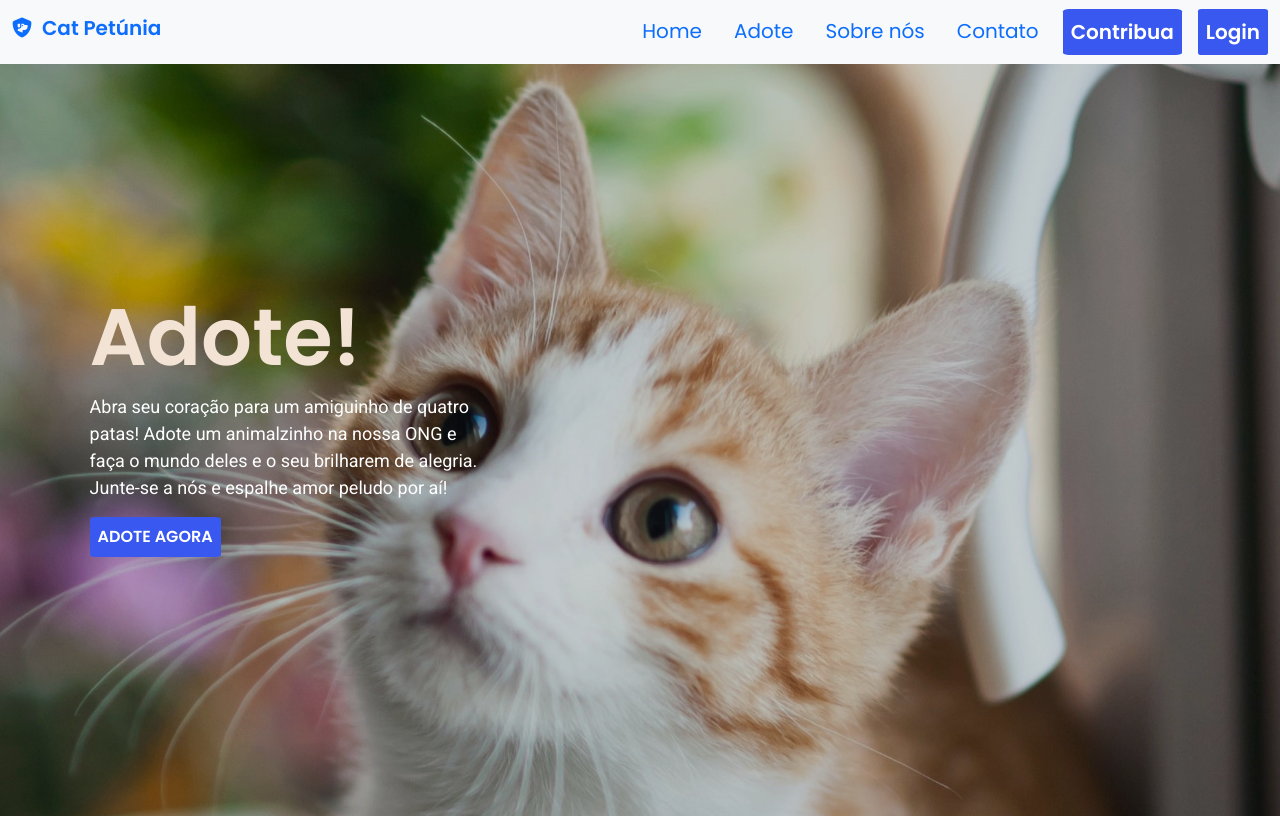
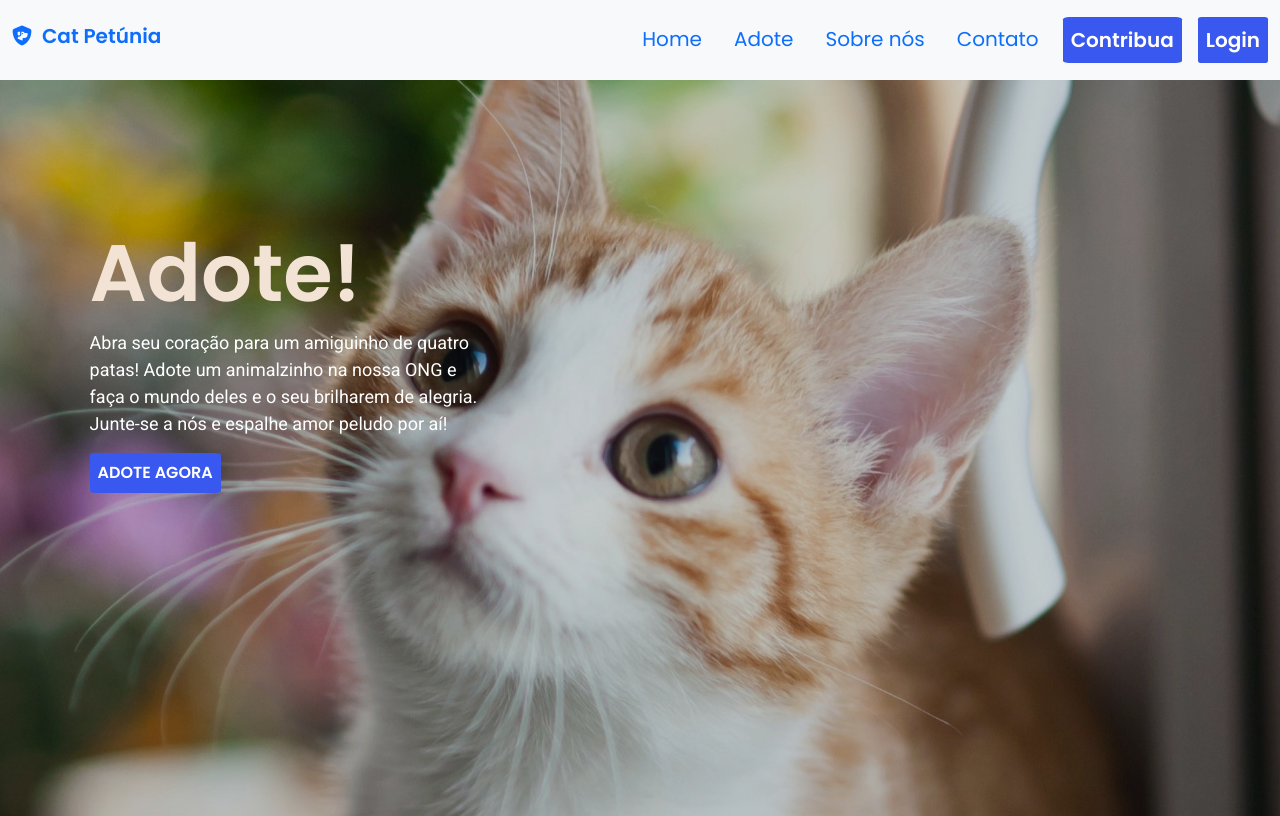
Before and after one commit to MathMoura18/CatPetunia, a React (Vite) app in the folder client/: page / in a window 1280 px wide. Shown: the top 816 px of the page. Built offline with nearby package versions, Linux system fonts and the light colour scheme.

Commit message:
Header fixo

```diff
--- a/client/package.json
+++ b/client/package.json
@@ -19,8 +19,8 @@
     "mysql2": "^3.6.5",
     "react": "^18.2.0",
     "react-dom": "^18.2.0",
-    "react-router": "^6.20.0",
-    "react-router-dom": "^6.20.0",
+    "react-router": "^6.20.1",
+    "react-router-dom": "^6.20.1",
     "yup": "^1.3.2"
   },
   "devDependencies": {
--- a/client/src/components/Navbar.jsx
+++ b/client/src/components/Navbar.jsx
@@ -3,10 +3,15 @@ import { Link } from "react-router-dom";
 
 function Navbar() {
   return (
+    <header>
       <nav class="navbar navbar-expand-lg bg-body-tertiary">
         <div class="container-fluid">
           <a class="navbar-brand" id="logo">
-          <Link to="/"><h1><i class="fa-solid fa-shield-dog"></i>Cat Petúnia</h1></Link>
+            <Link to="/">
+              <h1>
+                <i class="fa-solid fa-shield-dog"></i>Cat Petúnia
+              </h1>
+            </Link>
           </a>
           <button
             class="navbar-toggler"
@@ -44,12 +49,16 @@ function Navbar() {
                 </li>
                 <li>
                   <button className="button-link">
-                  <Link to="/contribua"><a href="#">Contribua</a></Link>
+                    <Link to="/contribua">
+                      <a href="#">Contribua</a>
+                    </Link>
                   </button>
                 </li>
                 <li>
                   <button className="button-link">
-                  <Link to="/login"><a href="#">Login</a></Link>
+                    <Link to="/login">
+                      <a href="#">Login</a>
+                    </Link>
                   </button>
                 </li>
               </ul>
@@ -57,6 +66,7 @@ function Navbar() {
           </div>
         </div>
       </nav>
+    </header>
   );
 }
 
--- a/client/src/index.css
+++ b/client/src/index.css
@@ -5,8 +5,17 @@ html{
 }
 
 /* Navbar */
+header {
+  position: fixed;
+  top: 0;
+  left: 0;
+  width: 100%;
+  z-index: 3;
+}
+
 nav {
   font-family: "Poppins",sans-serif;
+  height: 5rem;
 }
 
 nav h1 {
```
Also changed, not shown: 1 other file (tests, documents, lock files or other folders). Lines whose indentation alone changed are shown as unchanged.
